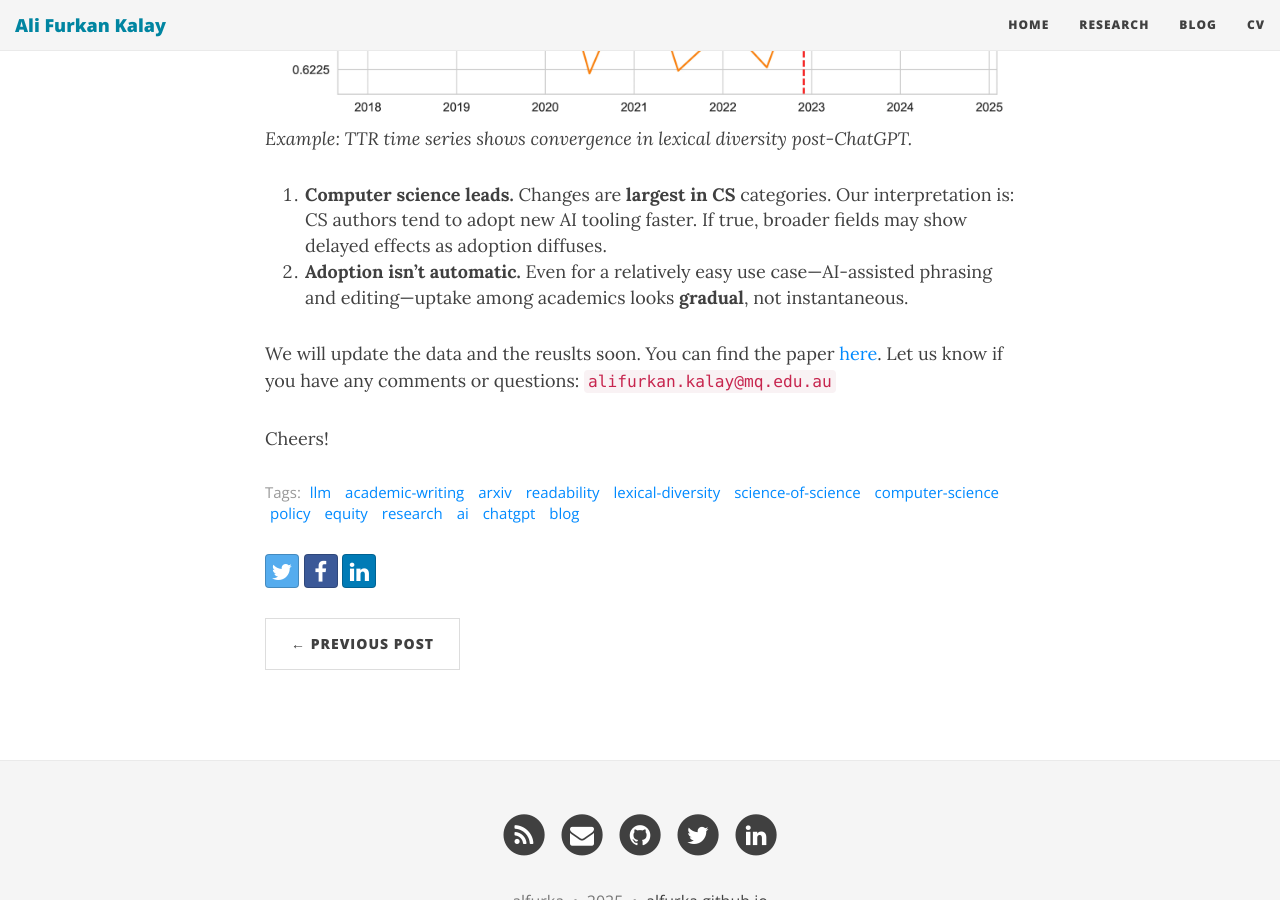
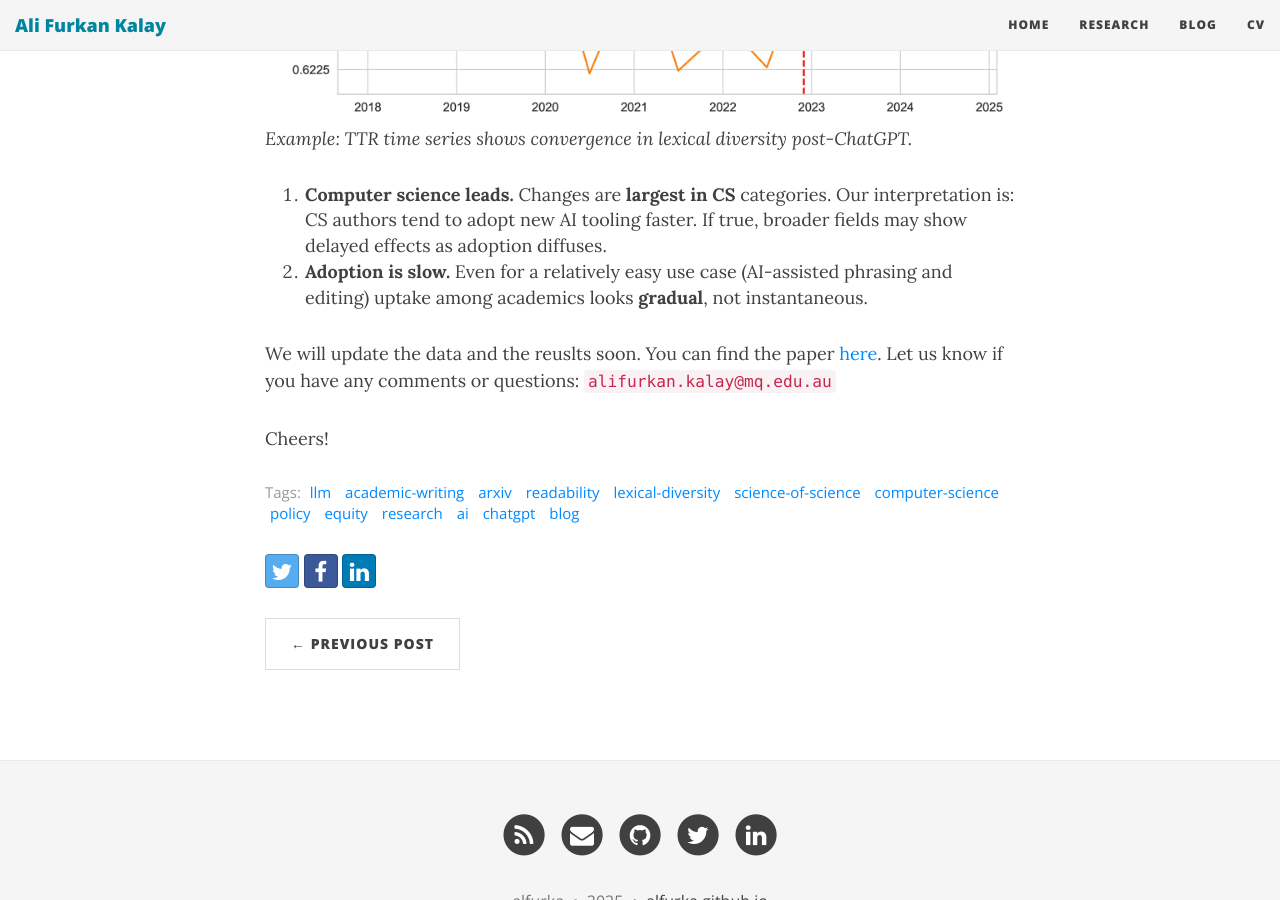
Before and after one commit to alfurka/alfurka.github.io, a Jekyll site: the page built from _posts/2025-11-01-language-barrier-chatgpt-iza-working-paper.md, in a window 1280 px wide and 900 px high, scrolled down 1267 px. Built offline with Jekyll 4.4.1, drawn with Linux system fonts in a browser that asks for light colours; nearby versions of some CDN libraries.

Commit message:
Update 2025-11-01-language-barrier-chatgpt-iza-working-paper.md

```diff
--- a/_posts/2025-11-01-language-barrier-chatgpt-iza-working-paper.md
+++ b/_posts/2025-11-01-language-barrier-chatgpt-iza-working-paper.md
@@ -21,7 +21,7 @@ I’m excited to share a new working paper co-authored with **Burak Dalaman** an
 *Example: TTR time series shows convergence in lexical diversity post-ChatGPT.*
 
 3. **Computer science leads.** Changes are **largest in CS** categories. Our interpretation is: CS authors tend to adopt new AI tooling faster. If true, broader fields may show delayed effects as adoption diffuses.
-4. **Adoption isn’t automatic.** Even for a relatively easy use case—AI-assisted phrasing and editing—uptake among academics looks **gradual**, not instantaneous.
+4. **Adoption is slow.** Even for a relatively easy use case (AI-assisted phrasing and editing) uptake among academics looks **gradual**, not instantaneous.
 
 We will update the data and the reuslts soon. You can find the paper [here](https://www.iza.org/publications/dp/18215/bridging-language-barriers-the-impact-of-large-language-models-on-academic-writing). Let us know if you have any comments or questions: `alifurkan.kalay@mq.edu.au`
 
```
